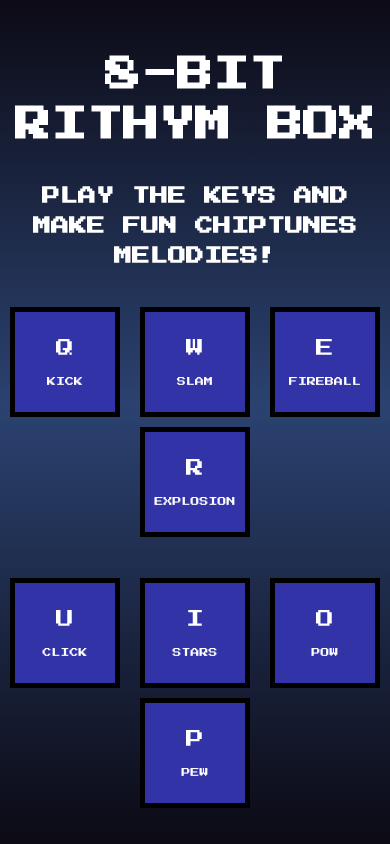
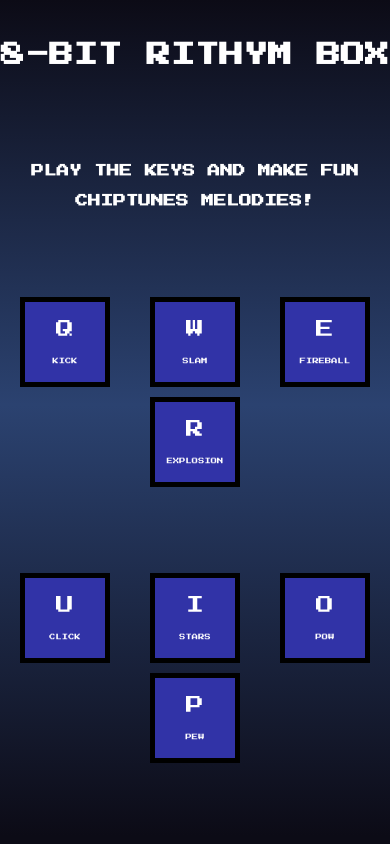
Before and after one commit to federicopiaggio/8-bit-rithym-box, a plain HTML site: page index.html in a window 390 px wide. Drawn offline with Linux system fonts and the light colour scheme.

Commit message:
fix to mobile

```diff
--- a/index.css
+++ b/index.css
@@ -69,3 +69,40 @@ kbd {
   margin-bottom: 20px;
   font-size: 2rem;
 }
+
+@media (max-width: 670px) {
+  .key {
+    width: 70px;
+    height: 70px;
+  }
+  h1 {
+    font-size: 2.7rem;
+    margin-top: 30px;
+  }
+
+  h4 {
+    font-size: 1.4rem;
+  }
+
+  span {
+    font-size: 0.7rem;
+  }
+}
+
+@media (max-width: 478px) {
+  .key {
+    width: 70px;
+    height: 70px;
+  }
+  h1 {
+    font-size: 2.7rem;
+  }
+
+  h4 {
+    font-size: 1.4rem;
+  }
+
+  span {
+    font-size: 0.7rem;
+  }
+}
--- a/index.js
+++ b/index.js
@@ -1,21 +1,33 @@
-function PlaySound(e) {
-  const audio = document.querySelector(`audio[data-key = "${e.keyCode}"]`);
-  const key = document.querySelector(`.key[data-key = "${e.keyCode}"]`);
+function Playsound(audio, key) {
   if (!audio) return;
   audio.currentTime = 0;
   audio.play();
   key.classList.add("playing");
 }
 
-window.addEventListener("keydown", PlaySound);
+function keyDown(e) {
+  const audio = document.querySelector(`audio[data-key = "${e.keyCode}"]`);
+  const key = document.querySelector(`.key[data-key = "${e.keyCode}"]`);
+  Playsound(audio, key);
+}
+const keys = document.querySelectorAll(".key");
+window.addEventListener("keydown", keyDown);
+
+function click() {
+  const keyNumb = this.getAttribute("data-key");
+  const audio = document.querySelector(`audio[data-key = "${keyNumb}"]`);
+  Playsound(audio, this);
+}
+
+keys.forEach((e) => {
+  e.addEventListener("click", click);
+});
 
 function removeTransition(e) {
   if (e.propertyName !== "transform") return;
   this.classList.remove("playing");
 }
 
-const keys = document.querySelectorAll(".key");
-
 keys.forEach((key) => {
   key.addEventListener("transitionend", removeTransition);
 });
```
